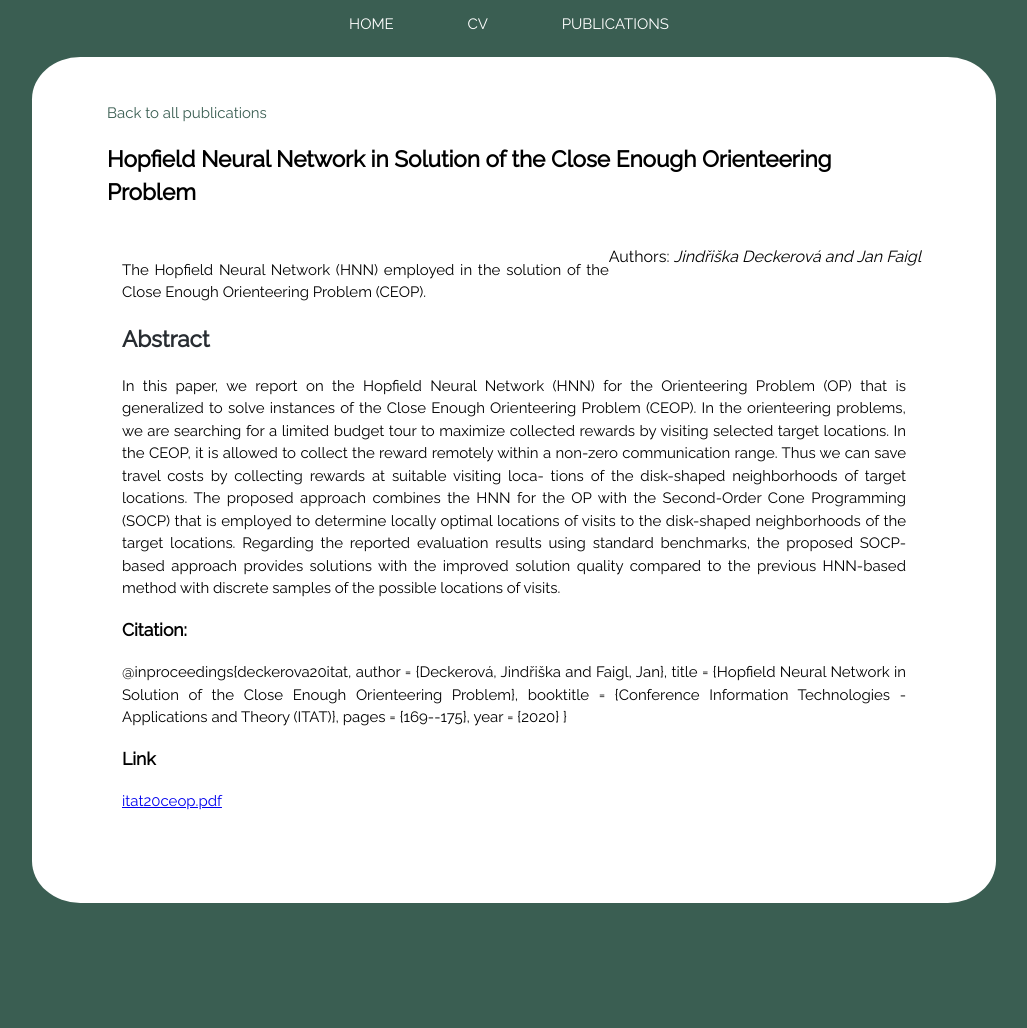
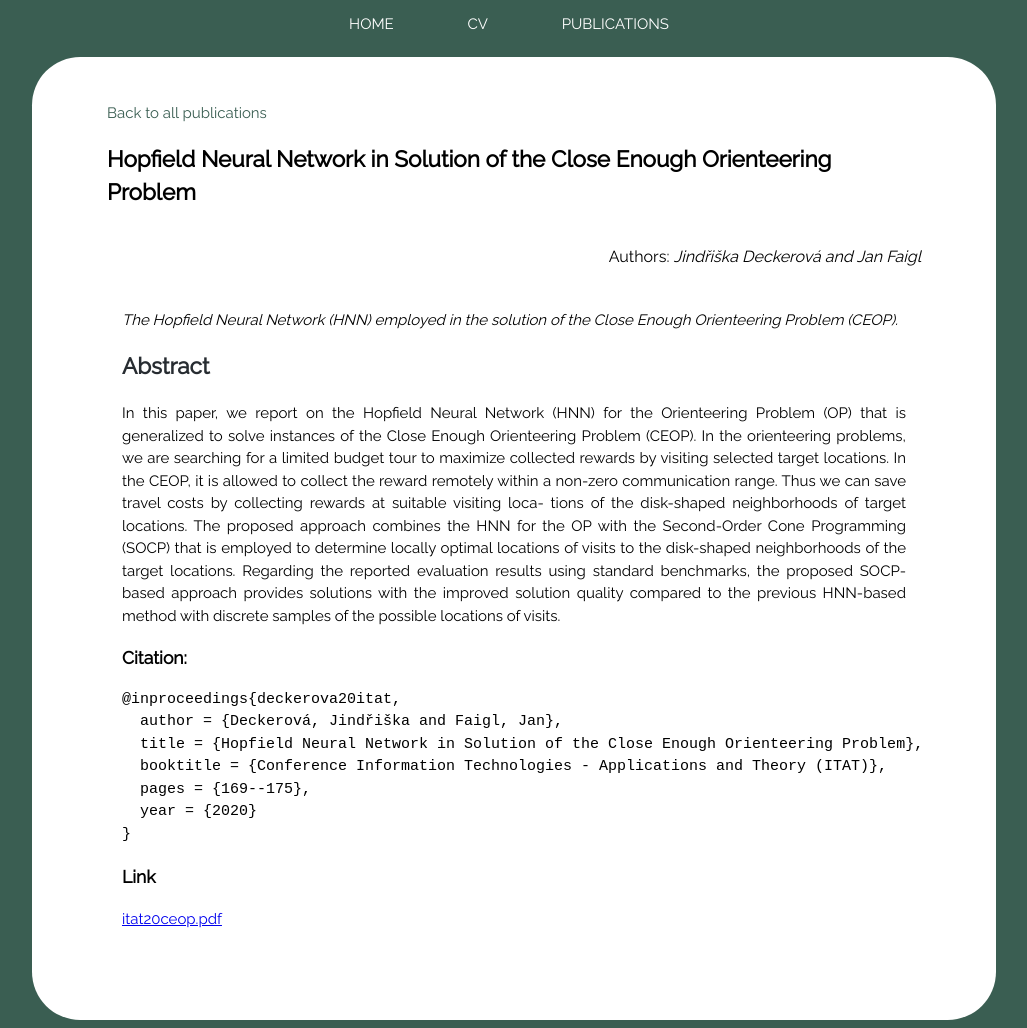
Before and after one commit to deckejin/deckejin.github.io, a Jekyll site: the page built from docs/_posts/2022-12-22-itat20ceop.md, in a window 1280 px wide. Shown: the whole page, without its empty margins (126-1153 px from the left). Built offline with Jekyll 4.4.1, drawn with Linux system fonts in a browser that asks for light colours; before the commit the page ends 911 px from its top, so only the background shows below that.

Commit message:
changes in style

````diff
--- a/docs/_layouts/publication.html
+++ b/docs/_layouts/publication.html
@@ -4,7 +4,7 @@ layout: default
 <article>
   <div class="container">
 
-    <header>
+    <header class="publication">
       <a href="/publications" class="back">Back to all publications</a>
       <h1 class="" itemprop="name headline">{{ page.title | escape }}</h1>
       <p class="post-name">
--- a/docs/_posts/2022-12-22-itat20ceop.md
+++ b/docs/_posts/2022-12-22-itat20ceop.md
@@ -8,14 +8,14 @@ author: "Jindřiška Deckerová and Jan Faigl"
 tag:    publication
 excerpt_separator: <!--more-->
 ---
-The Hopfield Neural Network (HNN) employed in the solution of the Close Enough Orienteering Problem (CEOP).
+*The Hopfield Neural Network (HNN) employed in the solution of the Close Enough Orienteering Problem (CEOP).*
 <!--more-->
 
 ## Abstract
 In this paper, we report on the Hopfield Neural Network (HNN) for the Orienteering Problem (OP) that is generalized to solve instances of the Close Enough Orienteering Problem (CEOP). In the orienteering problems, we are searching for a limited budget tour to maximize collected rewards by visiting selected target locations. In the CEOP, it is allowed to collect the reward remotely within a non-zero communication range. Thus we can save travel costs by collecting rewards at suitable visiting loca- tions of the disk-shaped neighborhoods of target locations. The proposed approach combines the HNN for the OP with the Second-Order Cone Programming (SOCP) that is employed to determine locally optimal locations of visits to the disk-shaped neighborhoods of the target locations. Regarding the reported evaluation results using standard benchmarks, the proposed SOCP-based approach provides solutions with the improved solution quality compared to the previous HNN-based method with discrete samples of the possible locations of visits.
 
 ### Citation:
-<div>
+```
 @inproceedings{deckerova20itat,
   author = {Deckerová, Jindřiška and Faigl, Jan},
   title = {Hopfield Neural Network in Solution of the Close Enough Orienteering Problem},
@@ -23,7 +23,7 @@ In this paper, we report on the Hopfield Neural Network (HNN) for the Orienteeri
   pages = {169--175},
   year = {2020}
 }
-</div>
+```
 
 ### Link
 [itat20ceop.pdf](https://comrob.fel.cvut.cz/papers/itat20ceop.pdf)
--- a/docs/assets/css/style.css
+++ b/docs/assets/css/style.css
@@ -189,6 +189,14 @@ html,body{
   /* margin: 1em; */
 }
 
+.publication {
+  padding-bottom: 50px;
+}
+
+.excerpt {
+  text-decoration: italic;
+}
+
 .post {
   /* width: 100px; */
   padding: 1em 0em 0em 0em;
````
Also changed, not shown: docs/_posts/2022-12-22-eswa22tspns.md (+8 -6 lines), docs/_posts/2022-12-22-icrai18cetsp3d.md (+3 -2 lines), docs/_posts/2022-12-22-ral19gtspn.md (+5 -6 lines).
